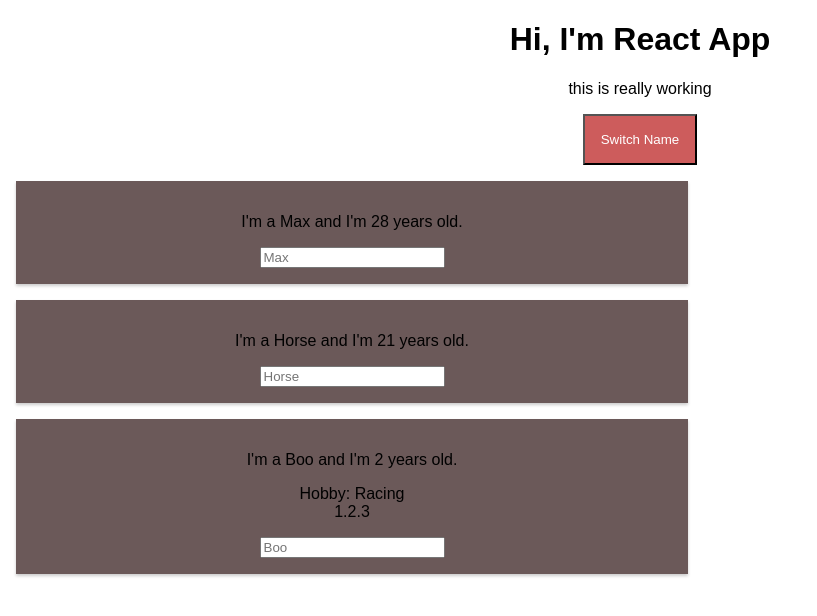
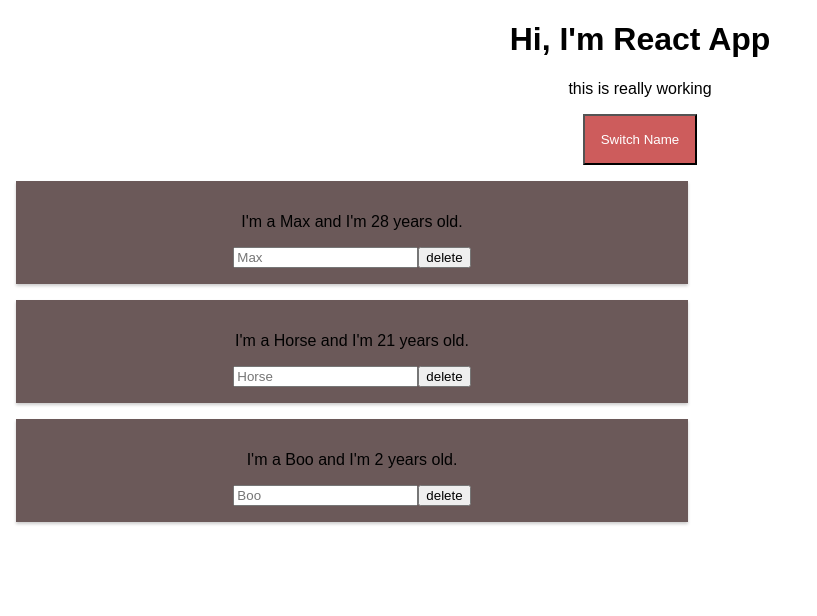
Before and after one commit to kubasulek2/react-learn, a React (Create React App) app: page / in a window 1280 px wide. Both pictures are taken after a click on the button "Switch Name". Shown: the top 616 px of the page, without its empty margins (0-817 px from the left). Built offline with nearby package versions, Linux system fonts and the light colour scheme.

Commit message:
modyfing state without mutating

```diff
--- a/src/App.js
+++ b/src/App.js
@@ -35,6 +35,15 @@ class App extends Component {
 		this.setState({ showPersons: !this.state.showPersons });
 	}
 
+	deletePersonHandler = (personIndex) => {
+		//const persons = this.state.persons.slice(); //shallow copy
+		//const persons = [...this.state.persons];	//shallow copy, also for objects
+		//const persons = Array.from(this.state.persons); //shallow copy
+		const persons = JSON.parse(JSON.stringify(this.state.persons)); // deep copy also for objects
+		persons.splice(personIndex, 1);
+		this.setState({ persons: persons });
+	}
+
 	render() {
 
 		const style = {
@@ -42,8 +51,24 @@ class App extends Component {
 			padding: '1rem',
 			color: 'white'
 		};
+		let persons = null;
 
-		let isVisible = this.state.showPersons? 'visible' : 'hidden';
+		if (this.state.showPersons) {
+			persons = (
+				<div>
+					{this.state.persons.map((person, index) => {
+						return (
+							<Person
+								key={index + 1}
+								click={() => this.deletePersonHandler(index)}
+								name={person.name}
+								age={person.age}
+							/>
+						);
+					})}
+				</div>);
+		}
+
 
 
 		return (
@@ -57,26 +82,8 @@ class App extends Component {
 				>
 					Switch Name
 				</button>
-				<div className={isVisible}>
-					<Person
-						name={this.state.persons[0].name}
-						age={this.state.persons[0].age}
-					/>
-					<Person
-						class='pointer'
-						name={this.state.persons[1].name}
-						age={this.state.persons[1].age}
-						change={this.nameChangedHandler}
-						click={() => this.switchNameHandler('Olo')}
-					/>
-					<Person
-						name={this.state.persons[2].name}
-						age={this.state.persons[2].age}
 
-					>
-						Hobby: Racing <br /> 1.2.3
-					</Person>
-				</div>
+				{persons}
 
 			</div>
 		);
--- a/src/Person/Person.js
+++ b/src/Person/Person.js
@@ -10,6 +10,7 @@ const person = (props) => {
 				{props.children}
 			</p>
 			<input type="text" onChange={props.change} placeholder={props.name}/>
+			<button onClick={props.click} >delete</button>
 		</div>
 	);
 };
```
